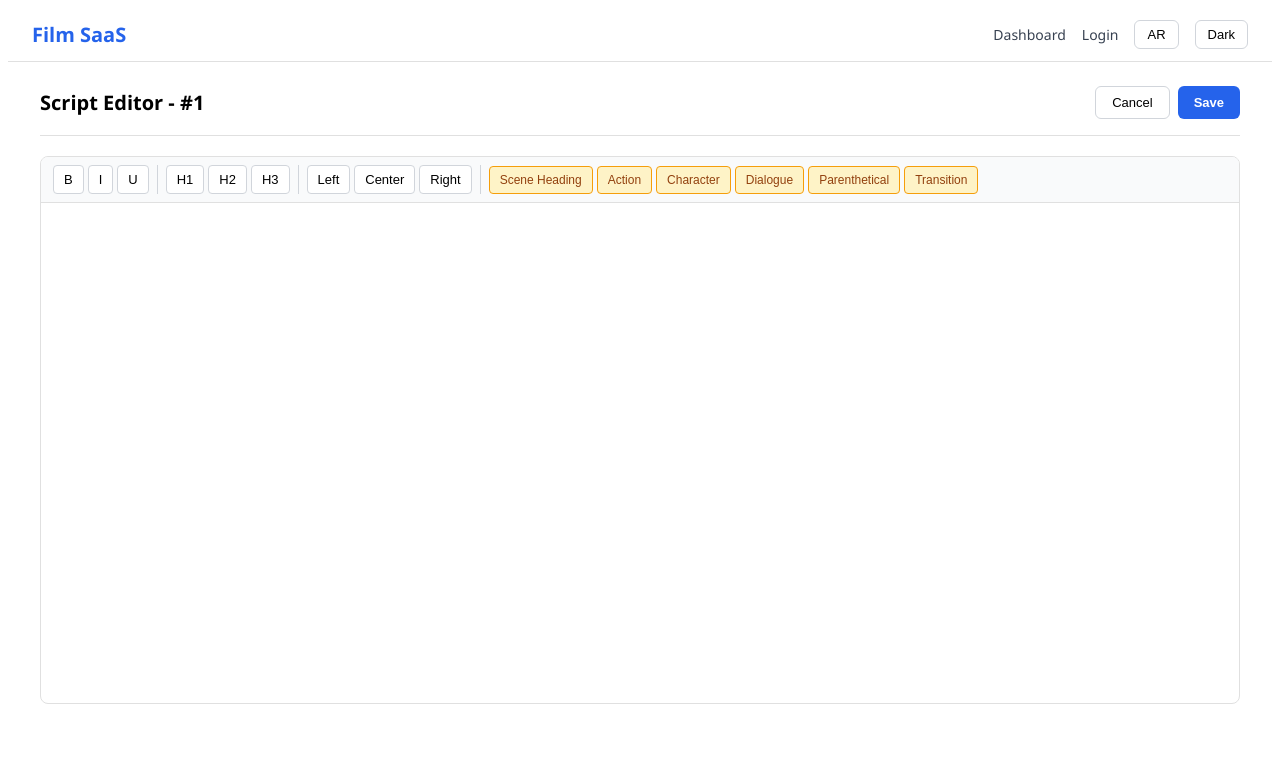
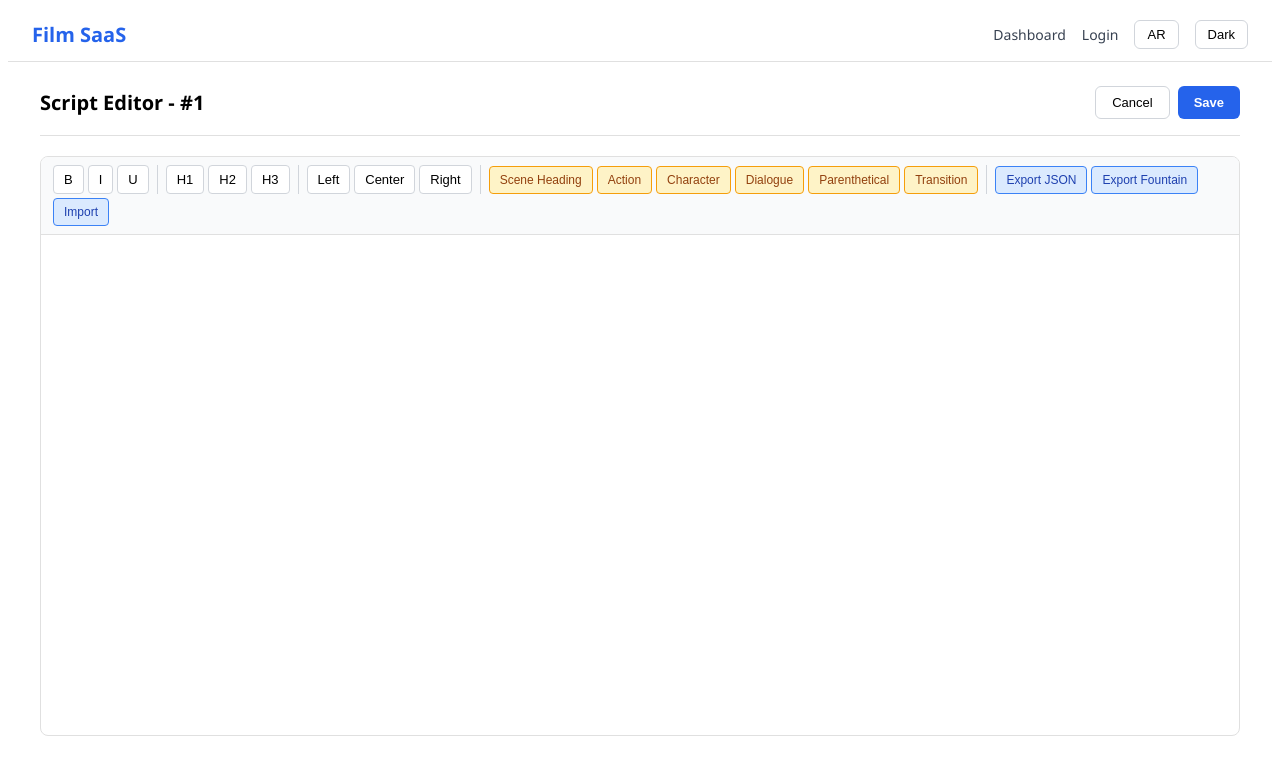
Before and after one commit to VuesFilms/SaaS, a React (Vite) app in the folder packages/web/: page /editor/1 in a window 1280 px wide. Shown: the top 774 px of the page. Built offline with nearby package versions, Linux system fonts and the light colour scheme.

Commit message:
Add export/import for film scripts
- Export as JSON (preserves all editor structure)
- Export as Fountain (industry-standard plain-text screenplay format)
- Import from JSON or Fountain (.fountain/.txt) files
- All buttons translated to Arabic

https://claude.ai/code/session_01CoEnCJFxmUdUx8ej4gsB6j

```diff
--- a/packages/web/src/components/ScreenplayEditor.tsx
+++ b/packages/web/src/components/ScreenplayEditor.tsx
@@ -22,6 +22,7 @@ import {
   setTransition,
   BLOCK_TYPES,
 } from "../editor/commands";
+import { exportJSON, exportFountain, importFile } from "../editor/io";
 
 const editorContainerStyles: React.CSSProperties = {
   border: "1px solid #e0e0e0",
@@ -77,6 +78,14 @@ const separatorStyles: React.CSSProperties = {
   backgroundColor: "#d1d5db",
   margin: "0 4px",
   alignSelf: "stretch",
+};
+
+const ioButtonStyles: React.CSSProperties = {
+  ...toolbarButtonStyles,
+  fontSize: "12px",
+  backgroundColor: "#dbeafe",
+  borderColor: "#3b82f6",
+  color: "#1e40af",
 };
 
 const contentStyles: React.CSSProperties = {
@@ -256,6 +265,31 @@ export default function ScreenplayEditor() {
             {t(blockType.i18nKey)}
           </button>
         ))}
+
+        <span style={separatorStyles} />
+
+        {/* Import/Export buttons */}
+        <button
+          type="button"
+          onClick={() => exportJSON(editor)}
+          style={ioButtonStyles}
+        >
+          {t("editor.exportJSON")}
+        </button>
+        <button
+          type="button"
+          onClick={() => exportFountain(editor)}
+          style={ioButtonStyles}
+        >
+          {t("editor.exportFountain")}
+        </button>
+        <button
+          type="button"
+          onClick={() => importFile(editor)}
+          style={ioButtonStyles}
+        >
+          {t("editor.importFile")}
+        </button>
       </div>
 
       <div style={contentStyles}>
--- /dev/null
+++ b/packages/web/src/editor/io.ts
@@ -0,0 +1,209 @@
+import type { Editor } from "@tiptap/core";
+import type { Node as ProsemirrorNode } from "@tiptap/pm/model";
+
+/**
+ * Export the editor content as a JSON file download.
+ */
+export function exportJSON(editor: Editor, filename = "script.json") {
+  const json = editor.getJSON();
+  const blob = new Blob([JSON.stringify(json, null, 2)], {
+    type: "application/json",
+  });
+  downloadBlob(blob, filename);
+}
+
+/**
+ * Export the editor content as a Fountain (.fountain) file download.
+ * Fountain is the standard plain-text screenplay format.
+ */
+export function exportFountain(editor: Editor, filename = "script.fountain") {
+  const json = editor.getJSON();
+  const lines: string[] = [];
+
+  for (const node of json.content ?? []) {
+    const text = extractText(node);
+
+    switch (node.type) {
+      case "sceneHeading":
+        lines.push("");
+        lines.push(text.toUpperCase());
+        lines.push("");
+        break;
+      case "action":
+        lines.push(text);
+        lines.push("");
+        break;
+      case "character":
+        lines.push("");
+        lines.push(text.toUpperCase());
+        break;
+      case "dialogue":
+        lines.push(text);
+        lines.push("");
+        break;
+      case "parenthetical":
+        lines.push(`(${text})`);
+        break;
+      case "transition":
+        lines.push("");
+        lines.push(`> ${text.toUpperCase()}`);
+        lines.push("");
+        break;
+      case "heading": {
+        const level = node.attrs?.level ?? 1;
+        lines.push("");
+        lines.push(`${"#".repeat(level)} ${text}`);
+        lines.push("");
+        break;
+      }
+      default:
+        lines.push(text);
+        lines.push("");
+        break;
+    }
+  }
+
+  const fountain = lines.join("\n").replace(/\n{3,}/g, "\n\n").trim() + "\n";
+  const blob = new Blob([fountain], { type: "text/plain" });
+  downloadBlob(blob, filename);
+}
+
+/**
+ * Import a JSON or Fountain file into the editor.
+ */
+export function importFile(editor: Editor) {
+  const input = document.createElement("input");
+  input.type = "file";
+  input.accept = ".json,.fountain,.txt";
+  input.onchange = () => {
+    const file = input.files?.[0];
+    if (!file) return;
+
+    const reader = new FileReader();
+    reader.onload = () => {
+      const content = reader.result as string;
+
+      if (file.name.endsWith(".json")) {
+        try {
+          const json = JSON.parse(content);
+          editor.commands.setContent(json);
+        } catch {
+          // invalid JSON - ignore
+        }
+      } else {
+        const json = parseFountain(content);
+        editor.commands.setContent(json);
+      }
+    };
+    reader.readAsText(file);
+  };
+  input.click();
+}
+
+/**
+ * Parse Fountain plain text into TipTap JSON structure.
+ */
+function parseFountain(
+  text: string,
+): { type: string; content: Record<string, unknown>[] } {
+  const lines = text.split("\n");
+  const content: Record<string, unknown>[] = [];
+  let i = 0;
+
+  while (i < lines.length) {
+    const line = lines[i].trimEnd();
+
+    // Skip blank lines
+    if (line.trim() === "") {
+      i++;
+      continue;
+    }
+
+    // Scene headings: INT. / EXT. / INT./EXT.
+    if (/^(INT\.|EXT\.|INT\.\/EXT\.)/i.test(line)) {
+      content.push(textNode("sceneHeading", line));
+      i++;
+      continue;
+    }
+
+    // Transitions: > TEXT or lines ending with TO:
+    if (line.startsWith("> ") || /^[A-Z\s]+TO:$/.test(line.trim())) {
+      const transitionText = line.startsWith("> ") ? line.slice(2) : line;
+      content.push(textNode("transition", transitionText.trim()));
+      i++;
+      continue;
+    }
+
+    // Parenthetical: (text)
+    if (/^\(.*\)$/.test(line.trim())) {
+      const parenText = line.trim().slice(1, -1);
+      content.push(textNode("parenthetical", parenText));
+      i++;
+      continue;
+    }
+
+    // Character: ALL CAPS line (at least 2 chars, followed by dialogue)
+    if (
+      /^[A-Z][A-Z\s.'-]{1,}$/.test(line.trim()) &&
+      !line.startsWith("> ")
+    ) {
+      content.push(textNode("character", line.trim()));
+      i++;
+      // Collect following dialogue/parenthetical
+      while (i < lines.length) {
+        const nextLine = lines[i].trimEnd();
+        if (nextLine.trim() === "") break;
+        if (/^\(.*\)$/.test(nextLine.trim())) {
+          content.push(
+            textNode("parenthetical", nextLine.trim().slice(1, -1)),
+          );
+        } else {
+          content.push(textNode("dialogue", nextLine.trim()));
+        }
+        i++;
+      }
+      continue;
+    }
+
+    // Headings: # Title
+    const headingMatch = line.match(/^(#{1,3})\s+(.*)/);
+    if (headingMatch) {
+      content.push({
+        type: "heading",
+        attrs: { level: headingMatch[1].length },
+        content: [{ type: "text", text: headingMatch[2] }],
+      });
+      i++;
+      continue;
+    }
+
+    // Default: action
+    content.push(textNode("action", line));
+    i++;
+  }
+
+  return { type: "doc", content };
+}
+
+function textNode(
+  type: string,
+  text: string,
+): { type: string; content?: { type: string; text: string }[] } {
+  if (!text) return { type };
+  return { type, content: [{ type: "text", text }] };
+}
+
+function extractText(node: Record<string, unknown>): string {
+  const content = node.content as ProsemirrorNode[] | undefined;
+  if (!content) return "";
+  return content.map((c: Record<string, unknown>) => c.text ?? "").join("");
+}
+
+function downloadBlob(blob: Blob, filename: string) {
+  const url = URL.createObjectURL(blob);
+  const a = document.createElement("a");
+  a.href = url;
+  a.download = filename;
+  a.click();
+  URL.revokeObjectURL(url);
+}
--- a/packages/web/src/i18n.ts
+++ b/packages/web/src/i18n.ts
@@ -38,6 +38,9 @@ const resources = {
         dialogue: "Dialogue",
         parenthetical: "Parenthetical",
         transition: "Transition",
+        exportJSON: "Export JSON",
+        exportFountain: "Export Fountain",
+        importFile: "Import",
       },
     },
   },
@@ -76,6 +79,9 @@ const resources = {
         dialogue: "حوار",
         parenthetical: "بين قوسين",
         transition: "انتقال",
+        exportJSON: "تصدير JSON",
+        exportFountain: "تصدير Fountain",
+        importFile: "استيراد",
       },
     },
   },
```
